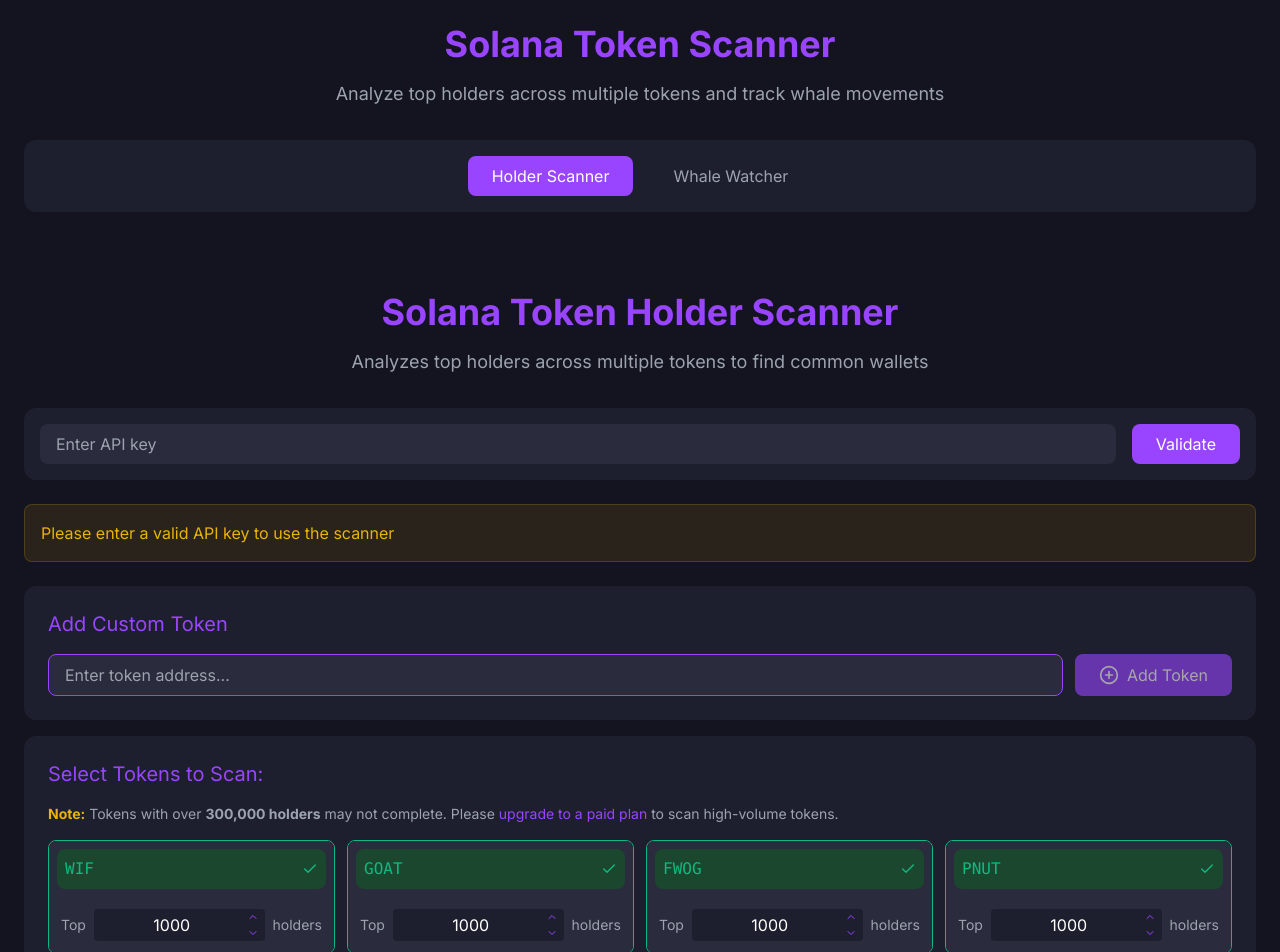
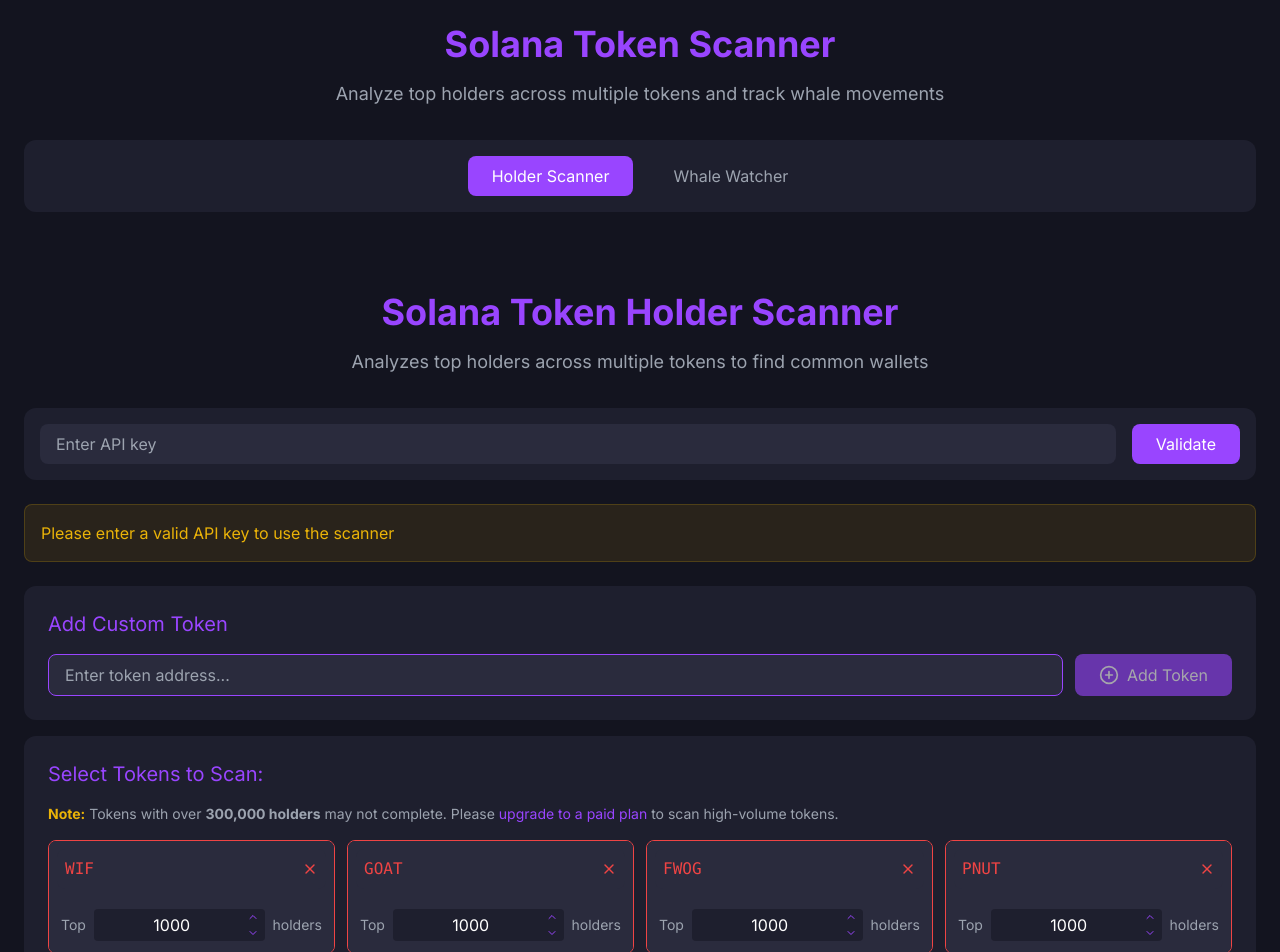
Before and after one commit to gammahazard/SolScanner, a Next.js app: page / in a window 1280 px wide. Shown: the top 952 px of the page. Built offline with nearby package versions, Linux system fonts and the light colour scheme.

Commit message:
fix types eslint

```diff
--- a/components/TokenGrid.tsx
+++ b/components/TokenGrid.tsx
@@ -24,7 +24,10 @@ export function TokenGrid({
   onUpdateLimit,
   onRemoveToken,
 }: TokenGridProps) {
-  const allTokens = [...defaultTokens, ...customTokens];
+  const allTokens = [...defaultTokens, ...customTokens].map((token) => ({
+    ...token,
+    isSelected: false, // No tokens are selected initially
+  }));
   const [notification, setNotification] = useState(false);
 
   const handleToggleToken = (symbol: string) => {
```
